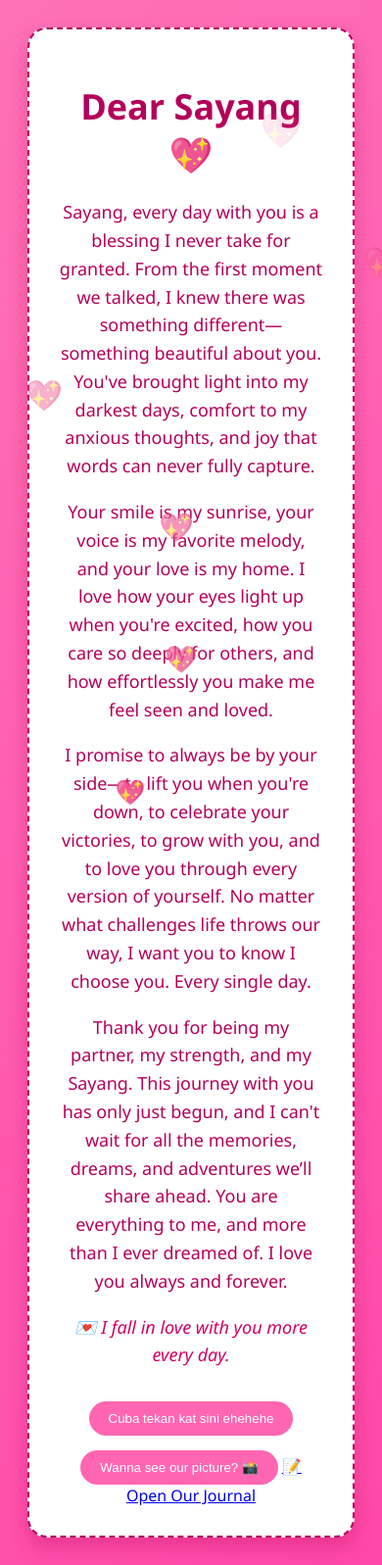
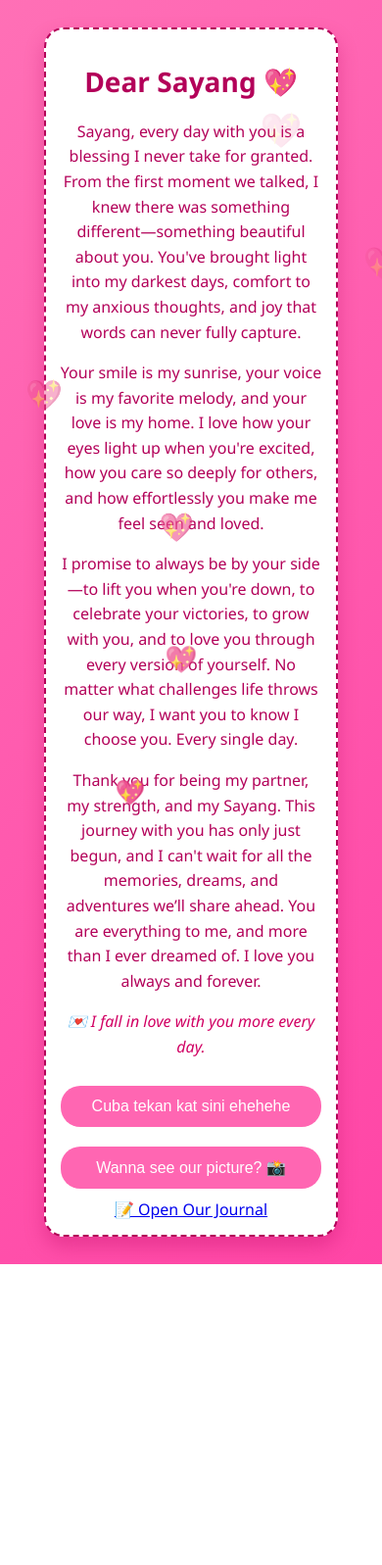
Before and after one commit to arifnoob0/digital-love-letter, a Flask app: page / in a window 390 px wide. Shown: the whole page at 98% size. After the commit the page ends 1290 px from the top, so only its background shows below. Run offline with Flask 3, Linux system fonts and the light colour scheme.

Commit message:
Make mobile layout responsive & Sayang-friendly 💗📱

```diff
--- a/static/style.css
+++ b/static/style.css
@@ -10,7 +10,7 @@
 }
 
 /* 💌 Love Letter Box */
-.letter-container {
+.letter-container, .entry {
     background-color: #fff;
     border: 2px dashed #b30059;
     padding: 30px;
@@ -18,6 +18,16 @@
     max-width: 600px;
     margin: auto;
     box-shadow: 0 10px 20px rgba(179, 0, 89, 0.3);
+	max-width: 90%;
+    margin: auto;
+    padding: 20px;
+    box-sizing: border-box;
+}
+
+img {
+    max-width: 100%;
+    height: auto;
+
 }
 
 /* 📝 Headings and Paragraphs */
@@ -32,7 +42,7 @@
 }
 
 /* 💖 Buttons */
-button {
+button, input, textarea, select {
     background-color: #ff66b2;
     color: white;
     padding: 10px 20px;
@@ -41,6 +51,10 @@
     border-radius: 20px;
     cursor: pointer;
     transition: background-color 0.3s ease;
+	width: 100%;
+    padding: 12px;
+    font-size: 16px;
+    margin: 10px 0;
 }
 
 button:hover {
@@ -95,3 +109,16 @@
     pointer-events: none;
     z-index: 999;
 }
+@media only screen and (max-width: 600px) {
+    h1 {
+        font-size: 28px;
+    }
+
+    p {
+        font-size: 16px;
+    }
+
+    .letter-container {
+        padding: 15px;
+    }
+}
--- a/templates/base.html
+++ b/templates/base.html
@@ -1,6 +1,7 @@
 <!DOCTYPE html>
 <html lang="en">
 <head>
+	<meta name="viewport" content="width=device-width, initial-scale=1.0">
     <meta charset="UTF-8">
     <title>{% block title %}Love App{% endblock %}</title>
     <link rel="stylesheet" href="{{ url_for('static', filename='style.css') }}">
--- a/templates/index.html
+++ b/templates/index.html
@@ -2,6 +2,7 @@
 {% block title %}Arif's Love Letter for Kyraa 💌{% endblock %}
 
 {% block content %}
+<meta name="viewport" content="width=device-width, initial-scale=1.0">
 <div class="letter-container">
     <h1>Dear Sayang 💖</h1>
     <p>
--- a/templates/journal.html
+++ b/templates/journal.html
@@ -2,6 +2,7 @@
 {% block title %}Sayang Journal 💖{% endblock %}
 
 {% block content %}
+<meta name="viewport" content="width=device-width, initial-scale=1.0">
 <h1>This page loaded successfully</h1>
 <h1>Our Love Journal 📔</h1>
 
@@ -42,6 +43,10 @@
         <small>{{ entry.date }}</small><br>
         <a href="{{ url_for('delete', entry_id=entry.id) }}">❌ Delete</a>
     </div>
+<footer style="position: fixed; bottom: 0; width: 100%; background: #ffc0cb; color: white; padding: 10px;">
+    Always loving you, Sayang ❤️ — Arif
+</footer>
+
     <hr>
 {% endfor %}
 {% endblock %}
```
